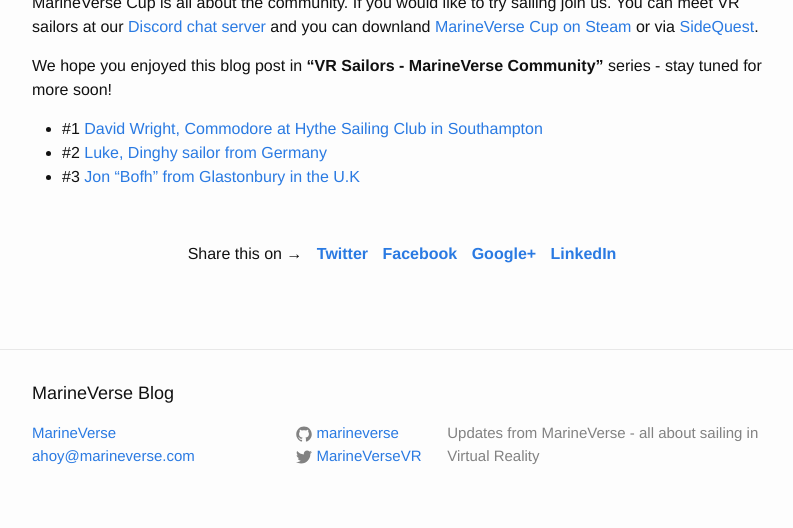
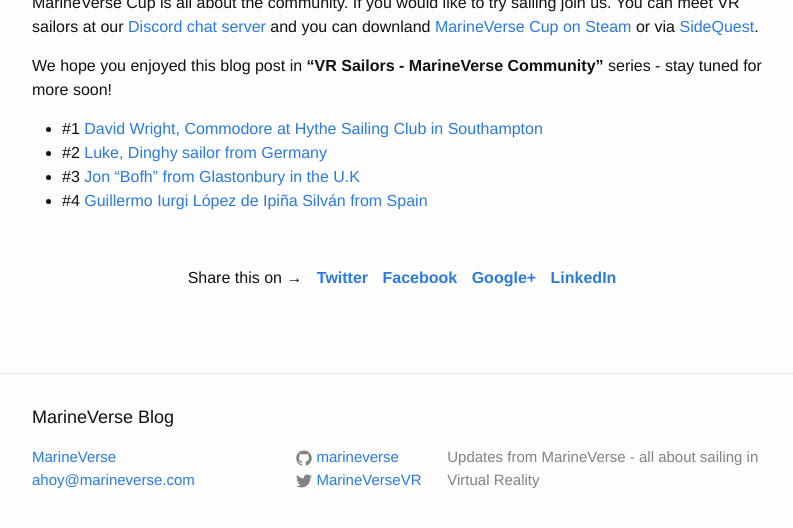
Before and after one commit to marineverse/marineverse.github.io, a Jekyll site: the page built from _posts/2020-01-30-vr-sailors-marineverse-cup-community-lucky-luke.markdown, in a window 1280 px wide and 900 px high, scrolled down 2160 px, cut to the strip 349-877 px from the top of the window. Shown: the whole strip, without its empty margins (238-1031 px from the left). Built offline with Jekyll 4.4.1, drawn with Linux system fonts in a browser that asks for light colours; comment, search, counter and statistics services are not loaded.

Commit message:
adding link

```diff
--- a/_posts/2020-01-22-vr-sailors-marineverse-cup-community-david-wright.markdown
+++ b/_posts/2020-01-22-vr-sailors-marineverse-cup-community-david-wright.markdown
@@ -47,3 +47,4 @@
   - #1 [David Wright, Commodore at Hythe Sailing Club in Southampton](https://blog.marineverse.com/marineverse/2020/01/21/vr-sailors-marineverse-cup-community-david-wright.html)
   - #2 [Luke, Dinghy sailor from Germany](https://blog.marineverse.com/marineverse/2020/01/29/vr-sailors-marineverse-cup-community-lucky-luke.html)
   - #3 [Jon "Bofh" from Glastonbury in the U.K](https://blog.marineverse.com/marineverse/2020/02/06/vr-sailors-marineverse-cup-community-jon-bofh.html)
+  - #4 [Guillermo Iurgi López de Ipiña Silván from Spain](https://blog.marineverse.com/marineverse/2020/02/13/vr-sailors-marineverse-cup-community-giurgi-lis.html)
--- a/_posts/2020-01-30-vr-sailors-marineverse-cup-community-lucky-luke.markdown
+++ b/_posts/2020-01-30-vr-sailors-marineverse-cup-community-lucky-luke.markdown
@@ -47,3 +47,4 @@
   - #1 [David Wright, Commodore at Hythe Sailing Club in Southampton](https://blog.marineverse.com/marineverse/2020/01/21/vr-sailors-marineverse-cup-community-david-wright.html)
   - #2 [Luke, Dinghy sailor from Germany](https://blog.marineverse.com/marineverse/2020/01/29/vr-sailors-marineverse-cup-community-lucky-luke.html)
   - #3 [Jon "Bofh" from Glastonbury in the U.K](https://blog.marineverse.com/marineverse/2020/02/06/vr-sailors-marineverse-cup-community-jon-bofh.html)
+  - #4 [Guillermo Iurgi López de Ipiña Silván from Spain](https://blog.marineverse.com/marineverse/2020/02/13/vr-sailors-marineverse-cup-community-giurgi-lis.html)
--- a/_posts/2020-02-07-vr-sailors-marineverse-cup-community-jon-bofh.markdown
+++ b/_posts/2020-02-07-vr-sailors-marineverse-cup-community-jon-bofh.markdown
@@ -50,3 +50,4 @@
   - #1 [David Wright, Commodore at Hythe Sailing Club in Southampton](https://blog.marineverse.com/marineverse/2020/01/21/vr-sailors-marineverse-cup-community-david-wright.html)
   - #2 [Luke, Dinghy sailor from Germany](https://blog.marineverse.com/marineverse/2020/01/29/vr-sailors-marineverse-cup-community-lucky-luke.html)
   - #3 [Jon "Bofh" from Glastonbury in the U.K](https://blog.marineverse.com/marineverse/2020/02/06/vr-sailors-marineverse-cup-community-jon-bofh.html)
+  - #4 [Guillermo Iurgi López de Ipiña Silván from Spain](https://blog.marineverse.com/marineverse/2020/02/13/vr-sailors-marineverse-cup-community-giurgi-lis.html)
--- a/_posts/2020-02-14-vr-sailors-marineverse-cup-community-giurgi-lis.markdown
+++ b/_posts/2020-02-14-vr-sailors-marineverse-cup-community-giurgi-lis.markdown
@@ -54,3 +54,4 @@
   - #1 [David Wright, Commodore at Hythe Sailing Club in Southampton](https://blog.marineverse.com/marineverse/2020/01/21/vr-sailors-marineverse-cup-community-david-wright.html)
   - #2 [Luke, Dinghy sailor from Germany](https://blog.marineverse.com/marineverse/2020/01/29/vr-sailors-marineverse-cup-community-lucky-luke.html)
   - #3 [Jon "Bofh" from Glastonbury in the U.K](https://blog.marineverse.com/marineverse/2020/02/06/vr-sailors-marineverse-cup-community-jon-bofh.html)
+  - #4 [Guillermo Iurgi López de Ipiña Silván from Spain](https://blog.marineverse.com/marineverse/2020/02/13/vr-sailors-marineverse-cup-community-giurgi-lis.html)
```
